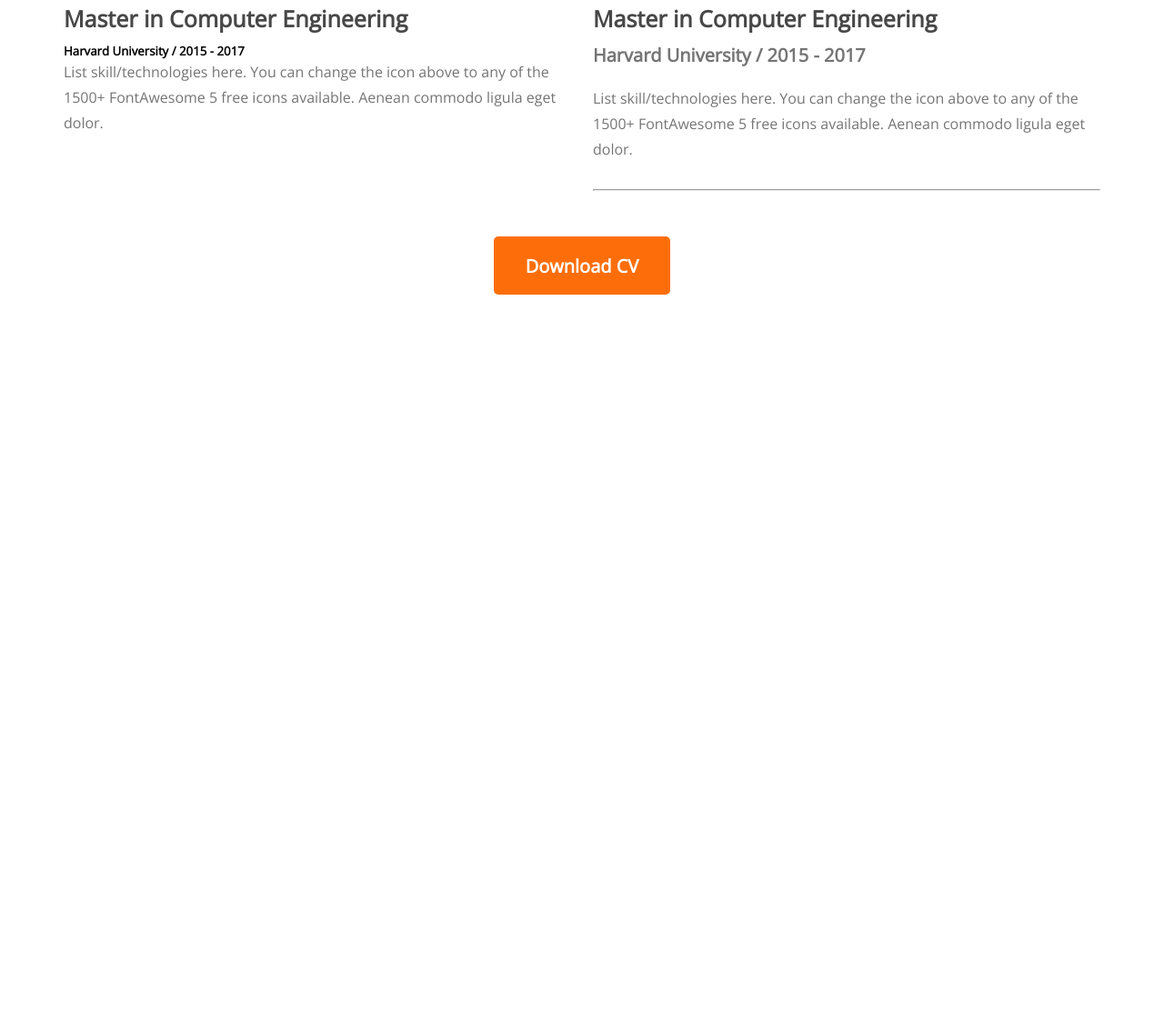
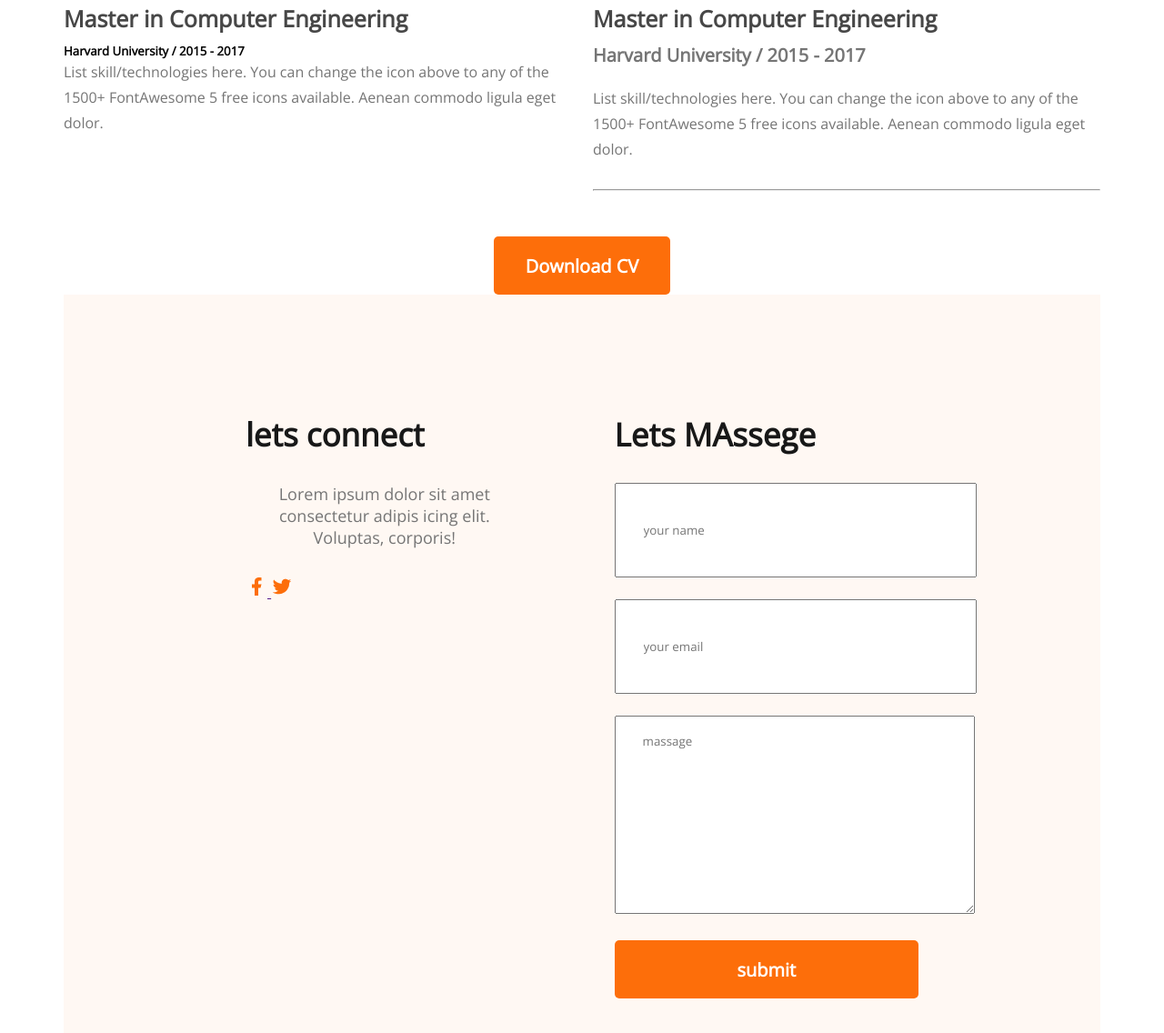
Before and after one commit to BaustArpo/devloper.protfolio, a plain HTML site: page index.html in a window 1280 px wide. Shown: the part 2599-3735 px from the top of the page at 91% size. Before the commit the page ends 2923 px from the top, so only its background shows below. Drawn offline with nearby package versions, Linux system fonts and the light colour scheme.

Commit message:
finished

```diff
--- a/index.html
+++ b/index.html
@@ -163,6 +163,32 @@
         <button class="btn-primary">Download CV</button>
     </div>
       </section>
+      <!-- contact section -->
+      <section class="contact">
+        <div class="social">
+            <h3 class="section-title">lets connect</h3>
+            <p class="section-description">Lorem ipsum dolor sit amet consectetur adipis
+                icing elit. Voluptas, corporis!
+            </p>
+            <a href="">
+                <img src="images/icons/facebook.png" alt="">
+            </a>
+            <a href="">
+                <img src="images/icons/twitter.png" alt="">
+            </a>
+        </div>
+        <div class="contact-from">
+            <h3 class="section-title">Lets MAssege</h3>
+            <form action="">
+                <input type="text" name="" id="" placeholder="your name">
+                <br>
+                <input type="email" name="" id="" placeholder="your email">
+                <textarea name="" id="" cols="30" rows="10" placeholder="massage"></textarea>
+                <input type="submit" value="submit" class="btn-primary">
+            </form>
+        </div>
+
+      </section>
     </main>
     <footer></footer>
   </body>
--- a/styles/protfolio.css
+++ b/styles/protfolio.css
@@ -195,3 +195,21 @@ main {
     margin-top: 50px;
     text-align: center;
 }
+/* Contact  */
+.contact{
+    display: flex;
+    gap: 100px;
+    background: #FFF8F3;
+    padding: 130px 200px;
+}
+.contact .section-title{
+    text-align: left;
+}
+.contact input,textarea{
+    margin-bottom: 24px;
+    width: 100%;
+    padding:18px 30px;
+}
+input{
+    height: 64px;
+}
```
